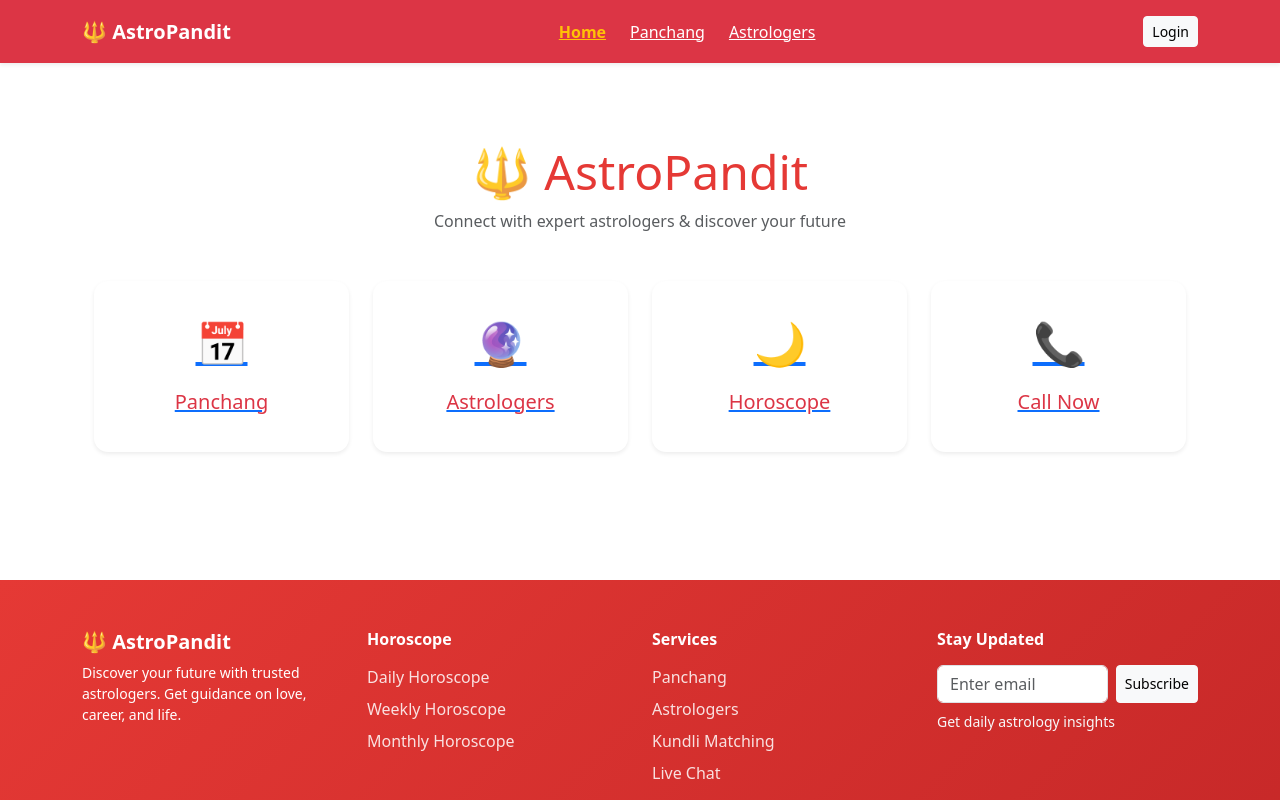
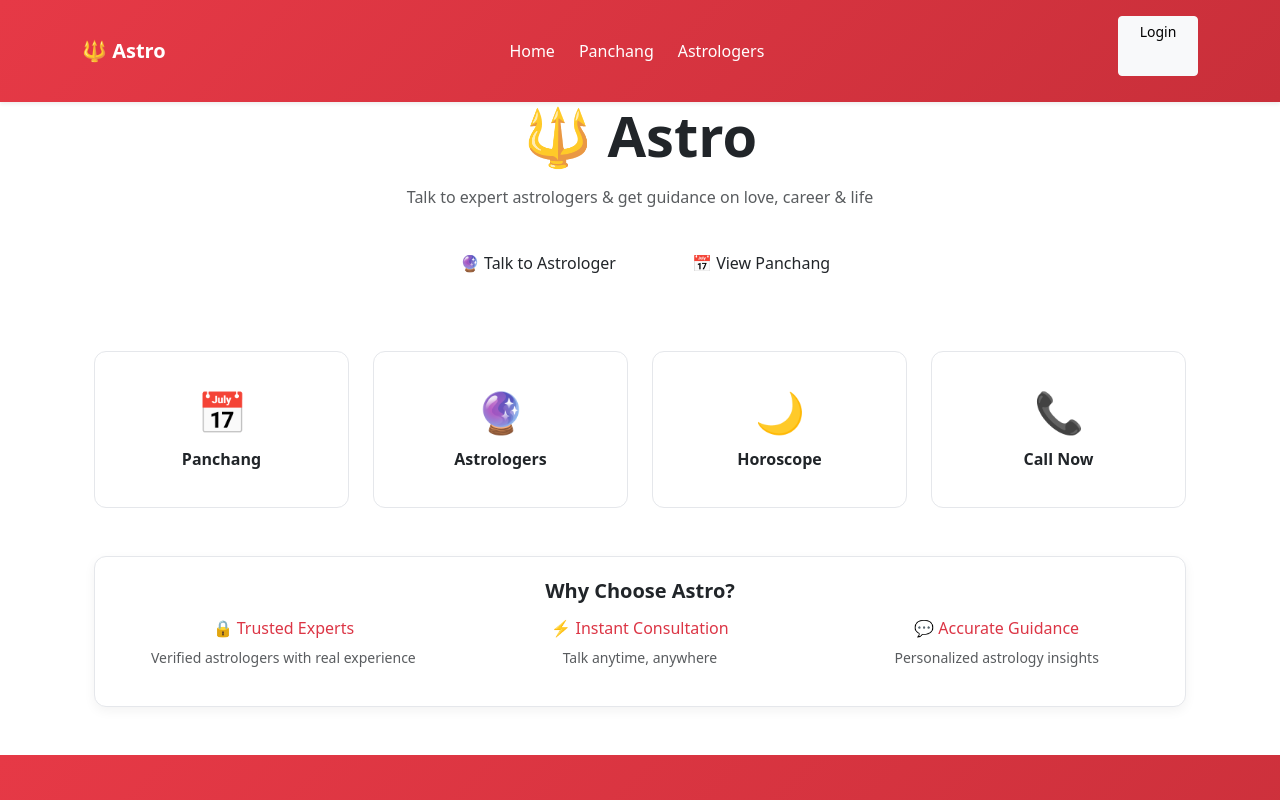
Before and after one commit to dhruvyadav17/laravel-react-admin-frontend-for-astrologer, a React (Vite) app in the folder astro-platform-frontend/: page / in a window 1280 px wide. Shown: the top 800 px of the page. Built offline with nearby package versions, Linux system fonts and the light colour scheme.

Commit message:
commit remove pandit

```diff
--- a/astro-platform-frontend/src/user/components/Footer.tsx
+++ b/astro-platform-frontend/src/user/components/Footer.tsx
@@ -10,7 +10,7 @@ export default function Footer() {
 
           {/* BRAND */}
           <div className="col-md-3">
-            <h5 className="fw-bold">🔱 AstroPandit</h5>
+            <h5 className="fw-bold">🔱 Astro</h5>
             <p className="small">
               Discover your future with trusted astrologers.
               Get guidance on love, career, and life.
@@ -67,7 +67,7 @@ export default function Footer() {
         <div className="d-flex justify-content-between align-items-center flex-wrap gap-2">
 
           <p className="m-0 small">
-            © {new Date().getFullYear()} AstroPandit. All rights reserved.
+            © {new Date().getFullYear()} Astro. All rights reserved.
           </p>
 
           <div className="d-flex gap-3 small">
--- a/astro-platform-frontend/src/user/components/Header.tsx
+++ b/astro-platform-frontend/src/user/components/Header.tsx
@@ -12,7 +12,7 @@ export default function Header() {
   const [open, setOpen] = useState(false);
   const ref = useRef<HTMLDivElement | null>(null);
 
-  /* 🔥 CLOSE DROPDOWN ON OUTSIDE CLICK */
+  /* ================= OUTSIDE CLICK ================= */
   useEffect(() => {
     const handleClick = (e: MouseEvent) => {
       if (!ref.current?.contains(e.target as Node)) {
@@ -24,29 +24,51 @@ export default function Header() {
     return () => document.removeEventListener("click", handleClick);
   }, []);
 
-  /* 🔥 ACTIVE LINK */
+  /* ================= ACTIVE LINK ================= */
   const isActive = (path: string) =>
-    location.pathname === path ? "fw-bold text-warning" : "text-white";
+    location.pathname === path ? "active" : "";
 
   return (
-    <header className="app-header bg-danger text-white shadow-sm">
+    <header className="app-header shadow-sm">
       <div className="container d-flex justify-content-between align-items-center py-3">
 
-        {/* LOGO */}
-        <Link to="/" className="fw-bold fs-5 text-white text-decoration-none">
-          🔱 AstroPandit
+        {/* ================= LOGO ================= */}
+        <Link
+          to="/"
+          className="fw-bold fs-5 text-white text-decoration-none"
+        >
+          🔱 Astro
         </Link>
 
-        {/* NAV */}
+        {/* ================= NAV ================= */}
         <nav className="d-flex gap-4 fw-medium">
-          <Link to="/" className={isActive("/")}>Home</Link>
-          <Link to="/panchang" className={isActive("/panchang")}>Panchang</Link>
-          <Link to="/astrologers" className={isActive("/astrologers")}>Astrologers</Link>
+
+          <Link
+            to="/"
+            className={`nav-link-custom ${isActive("/")}`}
+          >
+            Home
+          </Link>
+
+          <Link
+            to="/panchang"
+            className={`nav-link-custom ${isActive("/panchang")}`}
+          >
+            Panchang
+          </Link>
+
+          <Link
+            to="/astrologers"
+            className={`nav-link-custom ${isActive("/astrologers")}`}
+          >
+            Astrologers
+          </Link>
+
         </nav>
 
-        {/* USER */}
+        {/* ================= USER ================= */}
         {!isAuth ? (
-          <Link to="/login" className="btn btn-light btn-sm">
+          <Link to="/login" className="btn btn-light btn-sm btn-app">
             Login
           </Link>
         ) : (
@@ -60,49 +82,56 @@ export default function Header() {
               <img
                 src={`https://ui-avatars.com/api/?name=${encodeURIComponent(
                   user?.name || "User"
-                )}&background=fff&color=dc3545`}
+                )}&background=fff&color=e63946`}
                 alt="avatar"
                 width={32}
                 height={32}
                 className="rounded-circle"
               />
-              <span>{user?.name}</span>
+              <span className="fw-medium">{user?.name}</span>
             </button>
 
-            {/* DROPDOWN */}
+            {/* ================= DROPDOWN ================= */}
             {open && (
               <div
-                className="app-card position-absolute end-0 mt-2 shadow"
-                style={{ minWidth: 180, zIndex: 1000 }}
+                className="app-card position-absolute end-0 mt-2"
+                style={{
+                  minWidth: 200,
+                  zIndex: 1000,
+                  borderRadius: 12,
+                }}
               >
 
+                {/* PROFILE */}
                 <button
-                  className="dropdown-item"
+                  className="dropdown-item d-flex align-items-center gap-2"
                   onClick={() => {
                     navigate("/profile");
                     setOpen(false);
                   }}
                 >
-                  👤 Profile
+                  👤 <span>Profile</span>
                 </button>
 
+                {/* PANCHANG */}
                 <button
-                  className="dropdown-item"
+                  className="dropdown-item d-flex align-items-center gap-2"
                   onClick={() => {
                     navigate("/panchang");
                     setOpen(false);
                   }}
                 >
-                  📅 Panchang
+                  📅 <span>Panchang</span>
                 </button>
 
                 <div className="dropdown-divider" />
 
+                {/* LOGOUT */}
                 <button
-                  className="dropdown-item text-danger"
+                  className="dropdown-item text-danger d-flex align-items-center gap-2"
                   onClick={() => logout("/")}
                 >
-                  🚪 Logout
+                  🚪 <span>Logout</span>
                 </button>
 
               </div>
@@ -110,7 +139,6 @@ export default function Header() {
 
           </div>
         )}
-
       </div>
     </header>
   );
--- a/astro-platform-frontend/src/user/features/home/HomePage.tsx
+++ b/astro-platform-frontend/src/user/features/home/HomePage.tsx
@@ -11,33 +11,113 @@ export default function HomePage() {
   return (
     <div className="page">
 
+      {/* ================= HERO ================= */}
       <section className="text-center mb-5">
-        <h1 className="section-title display-5">
-          🔱 AstroPandit
+
+        <h1 className="display-4 fw-bold mb-3">
+          🔱 Astro
         </h1>
-        <p className="text-muted">
-          Connect with expert astrologers & discover your future
+
+        <p className="text-muted mb-4">
+          Talk to expert astrologers & get guidance on love, career & life
         </p>
+
+        {/* CTA */}
+        <div className="d-flex justify-content-center gap-3 flex-wrap">
+
+          <Link to="/astrologers">
+            <button className="btn btn-primary-app btn-app px-4">
+              🔮 Talk to Astrologer
+            </button>
+          </Link>
+
+          <Link to="/panchang">
+            <button className="btn btn-outline-app btn-app px-4">
+              📅 View Panchang
+            </button>
+          </Link>
+
+        </div>
+
       </section>
 
+      {/* ================= SERVICES ================= */}
       <div className="container">
+
         <div className="row g-4">
 
           {services.map((item) => (
-            <div key={item.title} className="col-md-3">
-              <Link to={item.path}>
+            <div key={item.title} className="col-md-3 col-6">
 
-                <div className="service-card shadow-sm">
-                  <div style={{ fontSize: 42 }}>{item.icon}</div>
-                  <h5 className="mt-3 text-danger">{item.title}</h5>
+              <Link to={item.path} className="text-decoration-none">
+
+                <div className="service-card h-100">
+
+                  {/* ICON */}
+                  <div
+                    className="mb-2"
+                    style={{ fontSize: 40 }}
+                  >
+                    {item.icon}
+                  </div>
+
+                  {/* TITLE */}
+                  <h6 className="fw-semibold text-dark">
+                    {item.title}
+                  </h6>
+
                 </div>
 
               </Link>
+
             </div>
           ))}
 
         </div>
+
       </div>
+
+      {/* ================= TRUST SECTION ================= */}
+      <section className="text-center mt-5">
+
+        <div className="container">
+
+          <div className="app-card">
+
+            <h5 className="fw-bold mb-3">
+              Why Choose Astro?
+            </h5>
+
+            <div className="row text-center">
+
+              <div className="col-md-4">
+                <h6 className="text-danger">🔒 Trusted Experts</h6>
+                <p className="text-muted small">
+                  Verified astrologers with real experience
+                </p>
+              </div>
+
+              <div className="col-md-4">
+                <h6 className="text-danger">⚡ Instant Consultation</h6>
+                <p className="text-muted small">
+                  Talk anytime, anywhere
+                </p>
+              </div>
+
+              <div className="col-md-4">
+                <h6 className="text-danger">💬 Accurate Guidance</h6>
+                <p className="text-muted small">
+                  Personalized astrology insights
+                </p>
+              </div>
+
+            </div>
+
+          </div>
+
+        </div>
+
+      </section>
 
     </div>
   );
--- a/astro-platform-frontend/src/user/layouts/UserLayout.tsx
+++ b/astro-platform-frontend/src/user/layouts/UserLayout.tsx
@@ -2,33 +2,39 @@ import Header from "../components/Header";
 import Footer from "../components/Footer";
 import { Outlet } from "react-router-dom";
 import { useAuth } from "../../auth/hooks/useAuth";
-import "../styles/index.css"
+import "../styles/index.css";
+
 export default function UserLayout() {
   const { loading } = useAuth();
 
-  /* 🔥 GLOBAL LOADER */
+  /* ================= GLOBAL LOADER ================= */
   if (loading) {
     return (
-      <div className="d-flex justify-content-center align-items-center vh-100">
-        <div className="spinner-border text-danger" />
+      <div className="layout-loader">
+        <div className="text-center">
+          <div className="spinner-border text-danger mb-2" />
+          <p className="text-muted small mb-0">
+            Loading your experience...
+          </p>
+        </div>
       </div>
     );
   }
 
   return (
-    <div className="d-flex flex-column min-vh-100">
+    <div className="layout-root">
 
-      {/* HEADER */}
+      {/* ================= HEADER ================= */}
       <Header />
 
-      {/* MAIN CONTENT */}
-      <main className="flex-grow-1 page">
+      {/* ================= MAIN ================= */}
+      <main className="layout-main">
         <div className="container">
           <Outlet />
         </div>
       </main>
 
-      {/* FOOTER */}
+      {/* ================= FOOTER ================= */}
       <Footer />
 
     </div>
--- a/astro-platform-frontend/src/user/styles/index.css
+++ b/astro-platform-frontend/src/user/styles/index.css
@@ -2,36 +2,41 @@
 
 /* ================= ROOT ================= */
 :root {
-  --primary: #e53935;
-  --primary-dark: #c62828;
-  --bg: #f4f6f9;
-  --text: #2c2c2c;
-  --radius: 14px;
+  --bg: #f8f9fa;
+
+  --primary: #e63946;
+  --primary-dark: #c92f3a;
+
+  --secondary: #1d3557;
+  --accent: #f1c40f;
+
+  --text-dark: #212529;
+  --text-muted: #6c757d;
+  --border: #e5e7eb;
+
+  --radius: 12px;
 }
 
 /* ================= GLOBAL ================= */
 body {
   font-family: "Inter", sans-serif;
   background: var(--bg);
-  color: var(--text);
+  color: var(--text-dark);
 }
 
-/* ================= LAYOUT ================= */
-.page {
-  padding: 40px 0;
-}
-
+/* ================= TYPOGRAPHY ================= */
 .section-title {
   font-weight: 700;
   color: var(--primary);
 }
 
-/* ================= CARD ================= */
+/* ================= CARD SYSTEM ================= */
 .app-card {
   background: #fff;
   border-radius: var(--radius);
   padding: 22px;
-  box-shadow: 0 4px 12px rgba(0,0,0,0.06);
+  border: 1px solid var(--border);
+  box-shadow: 0 4px 12px rgba(0,0,0,0.05);
   transition: 0.25s;
 }
 
@@ -39,18 +44,41 @@ body {
   transform: translateY(-5px);
 }
 
-/* ================= HEADER ================= */
+/* ================= NAVBAR ================= */
 .app-header {
   position: sticky;
   top: 0;
   z-index: 1000;
   backdrop-filter: blur(6px);
+  background: linear-gradient(135deg, var(--primary), var(--primary-dark));
 }
 
-/* ================= BUTTON ================= */
+.nav-link-custom {
+  color: #fff;
+  position: relative;
+  text-decoration: none;
+}
+
+.nav-link-custom::after {
+  content: "";
+  height: 2px;
+  width: 0;
+  background: #fff;
+  position: absolute;
+  bottom: -3px;
+  left: 0;
+  transition: 0.3s;
+}
+
+.nav-link-custom:hover::after {
+  width: 100%;
+}
+
+/* ================= BUTTON SYSTEM ================= */
 .btn-app {
   border-radius: 10px;
   font-weight: 500;
+  transition: 0.2s;
 }
 
 .btn-primary-app {
@@ -63,6 +91,16 @@ body {
   background: var(--primary-dark);
 }
 
+.btn-outline-app {
+  border: 1px solid var(--primary);
+  color: var(--primary);
+}
+
+.btn-outline-app:hover {
+  background: var(--primary);
+  color: #fff;
+}
+
 /* ================= SERVICE ================= */
 .service-card {
   border-radius: var(--radius);
@@ -70,6 +108,7 @@ body {
   text-align: center;
   background: #fff;
   transition: 0.25s;
+  border: 1px solid var(--border);
 }
 
 .service-card:hover {
@@ -86,13 +125,14 @@ body {
   height: 90px;
   border-radius: 50%;
   border: 3px solid var(--primary);
+  transition: 0.2s;
+}
+
+.astro-img:hover {
+  transform: scale(1.05);
 }
 
 /* ================= PROFILE ================= */
-.profile-sidebar {
-  text-align: center;
-}
-
 .profile-avatar {
   border-radius: 50%;
   border: 4px solid var(--primary);
@@ -104,29 +144,25 @@ body {
   padding: 18px;
   text-align: center;
   background: #fff;
-  box-shadow: 0 2px 6px rgba(0,0,0,0.05);
+  border: 1px solid var(--border);
 }
 
+/* ================= BADGES ================= */
+.badge-accent {
+  background: var(--accent);
+  color: #000;
+}
 
-/* FOOTER */
+/* ================= FOOTER ================= */
 .footer {
-  background: linear-gradient(135deg, #e53935, #c62828);
+  background: linear-gradient(135deg, var(--primary), var(--primary-dark));
   color: #fff;
   padding: 50px 0 20px;
-}
-/* .footer {
-  background: linear-gradient(135deg, #cac4c4, #cac4c4);
-  color: #fff;
-  padding: 50px 0 20px;
-} */
-.footer-links li {
-  margin-bottom: 8px;
 }
 
 .footer-links a {
   color: #fff;
   opacity: 0.85;
-  text-decoration: none;
   transition: 0.2s;
 }
 
@@ -134,6 +170,7 @@ body {
   opacity: 1;
   text-decoration: underline;
 }
+
 /* ================= MOBILE ================= */
 @media (max-width: 768px) {
   .page {
```
Also changed, not shown: astro-platform-frontend/src/user/features/astrologers/AstrologerDetailPage.tsx (+32 -14 lines), astro-platform-frontend/src/user/features/astrologers/AstrologersPage.tsx (+29 -10 lines), astro-platform-frontend/src/user/features/home/WelcomePage.tsx (+28 -7 lines), astro-platform-frontend/src/user/features/profile/ProfilePage.tsx (+12 -12 lines), astro-platform-frontend/src/user/features/profile/ProfileRoles.tsx (+20 -9 lines), astro-platform-frontend/src/user/pages/PanchangPage.tsx (+45 -25 lines).
